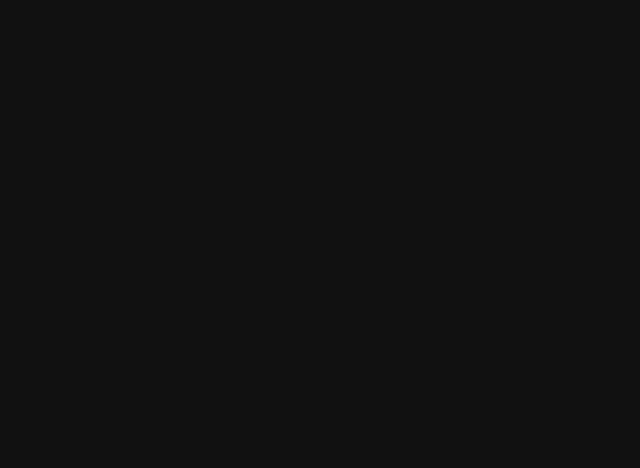
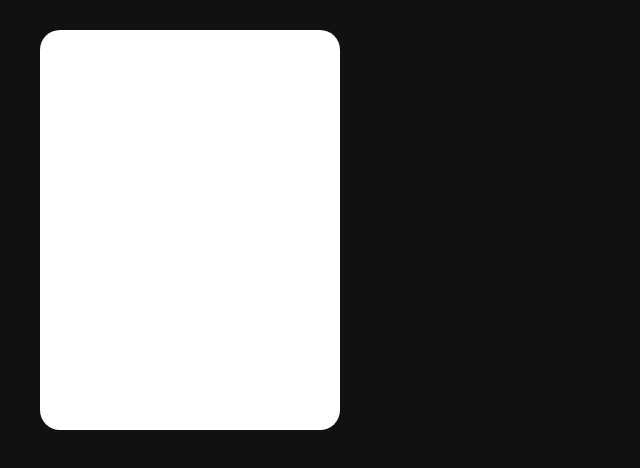
Before and after one commit to FerdouseOfficial/Learning-and-practicing-React.js, a React (Vite) app in the folder 04-cards-projects/: page / in a window 1280 px wide. Shown: the top 468 px of the page, without its empty margins (0-640 px from the left). Built offline with nearby package versions, Linux system fonts and the light colour scheme.

Commit message:
I have created a file inside the src/ assests foldere and name it as images to store all the images that will be used inside the website okay

```diff
--- a/04-cards-projects/src/App.jsx
+++ b/04-cards-projects/src/App.jsx
@@ -1,9 +1,10 @@
 import React from 'react'
+import Cards from './components/cards'
 
 const App = () => {
   return (
     <div className='parent'>
-
+      <Cards />
     </div>
   )
 }
--- a/04-cards-projects/src/components/cards.jsx
+++ b/04-cards-projects/src/components/cards.jsx
@@ -0,0 +1,13 @@
+import React from 'react'
+
+const Cards = () => {
+  return (
+    <div className='cards'>
+        <div className="top">
+            <img src="" alt="" />
+        </div>
+    </div>
+  )
+}
+
+export default Cards
--- a/04-cards-projects/src/index.css
+++ b/04-cards-projects/src/index.css
@@ -15,4 +15,14 @@ body{
   height: 100vh;
   width: 100%;
   background-color: #111;
+  padding: 30px;
 }
+
+.cards{
+  height: 400px;
+  width: 300px;
+  background: #fff;
+  border-radius: 20px;
+  margin-left: 10px;
+  /* margin-top: 10px; */
+}
```
Also changed, not shown: 04-cards-projects/src/assets/images/amazon.png (added).
